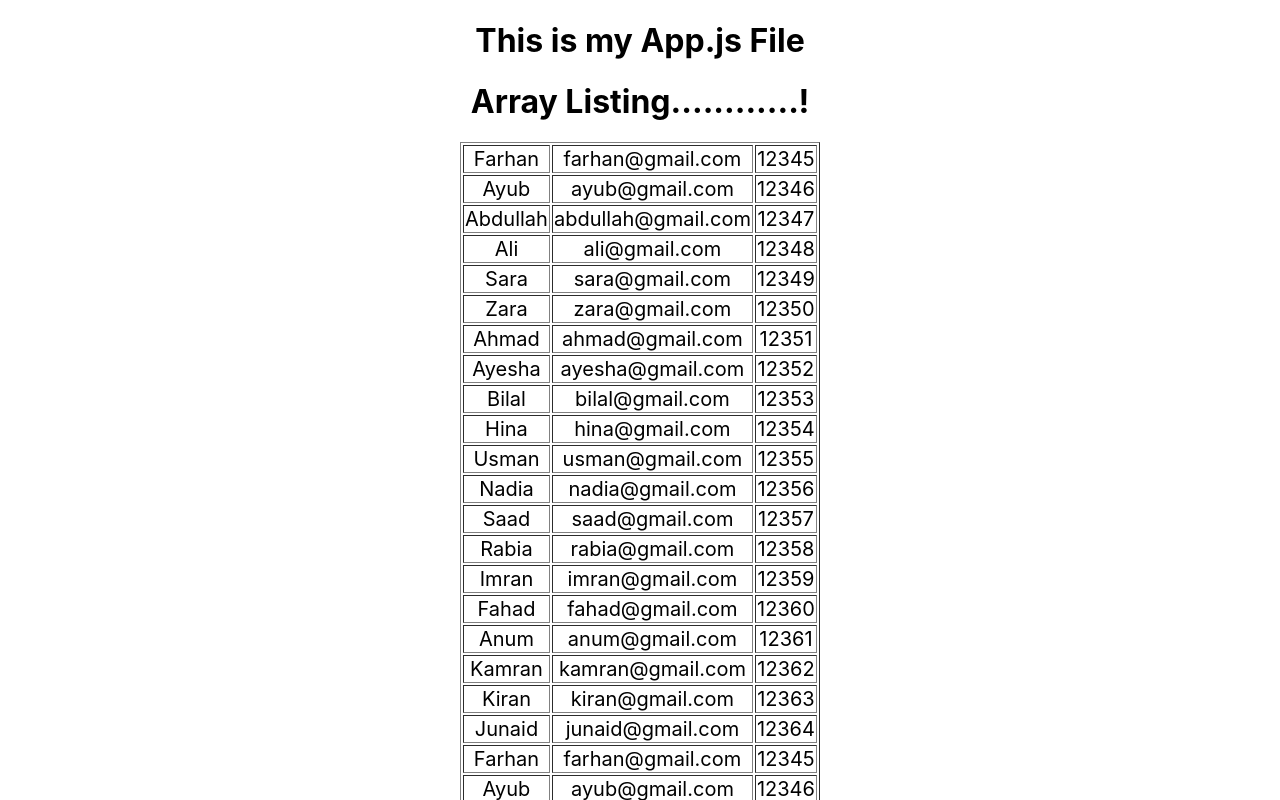
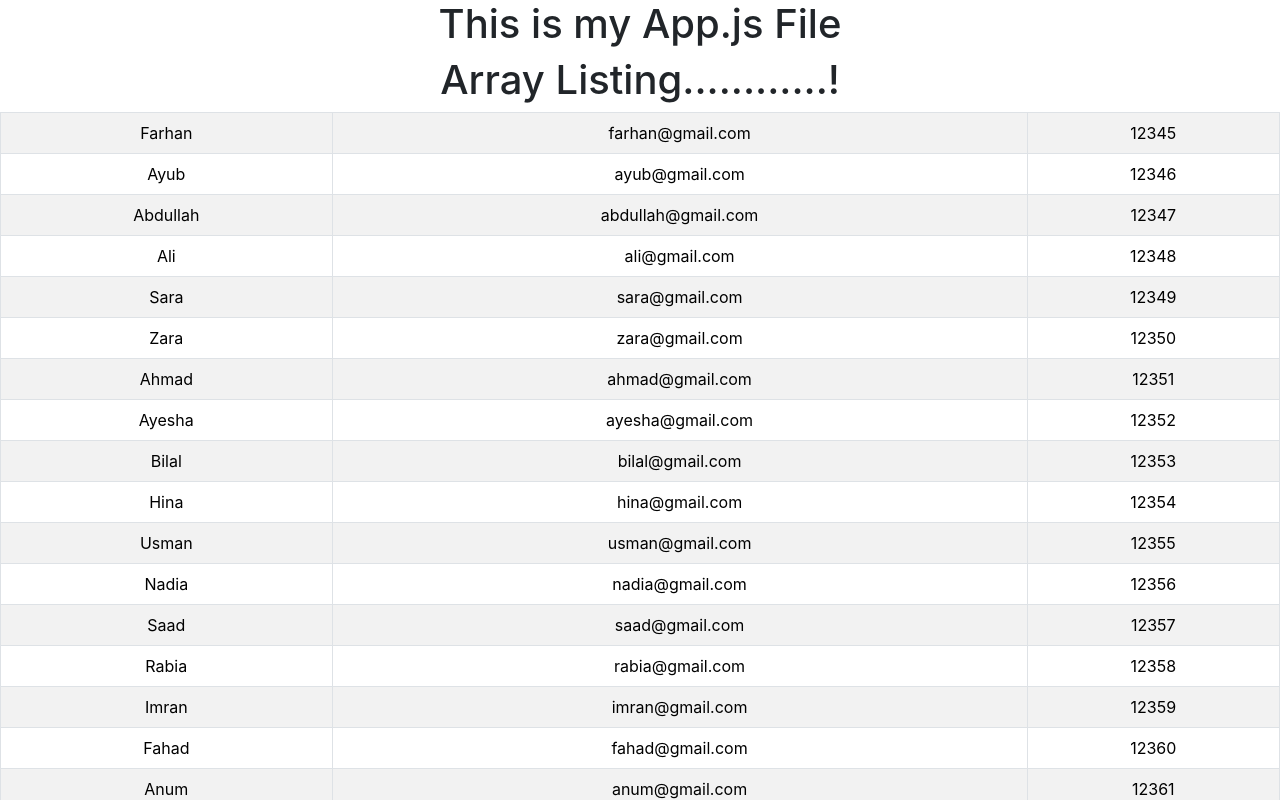
Before and after one commit to Farhan559/React_Project, a React (Create React App) app: page /company/students in a window 1280 px wide. Shown: the top 800 px of the page. Built offline with nearby package versions, Linux system fonts and the light colour scheme.

Commit message:
fix: Added Bootstrap

```diff
--- a/package.json
+++ b/package.json
@@ -8,6 +8,7 @@
     "@testing-library/user-event": "^13.5.0",
     "bootstrap": "^5.3.3",
     "react": "^18.3.1",
+    "react-bootstrap": "^2.10.5",
     "react-dom": "^18.3.1",
     "react-router-dom": "^6.28.0",
     "react-scripts": "5.0.1",
--- a/src/components/ArrayListing.jsx
+++ b/src/components/ArrayListing.jsx
@@ -1,4 +1,6 @@
 import React from 'react'
+import Table from 'react-bootstrap/Table';
+// import Button from 'react-bootstrap/Button';
 
 const ArrayListing = () => {
     // const employees = ["farhan","ALi","Ayub","Abdullah"]
@@ -70,8 +72,9 @@ const ArrayListing = () => {
     return (
     <>
         <h1>Array Listing............!</h1>
-        <table border='1' style={{margin:"auto"}}>
-            <tbody style={{padding:'5px',fontSize:'20px'}}>
+                {/* <Button variant="primary">Open Table</Button> */}
+        <Table striped hover bordered>
+            <tbody >
                 {
                     employees.map((emp,index)=>{
                         return(
@@ -84,7 +87,7 @@ const ArrayListing = () => {
                     })
                 }
             </tbody>
-        </table>
+        </Table>
     </>
   )
 }
--- a/src/index.js
+++ b/src/index.js
@@ -1,5 +1,6 @@
 import React from 'react';
 import ReactDOM from 'react-dom/client';
+import 'bootstrap/dist/css/bootstrap.min.css';
 import './index.css';
 import App from './App';
 import reportWebVitals from './reportWebVitals';
```
Also changed, not shown: 1 other file (tests, documents, lock files or other folders).
